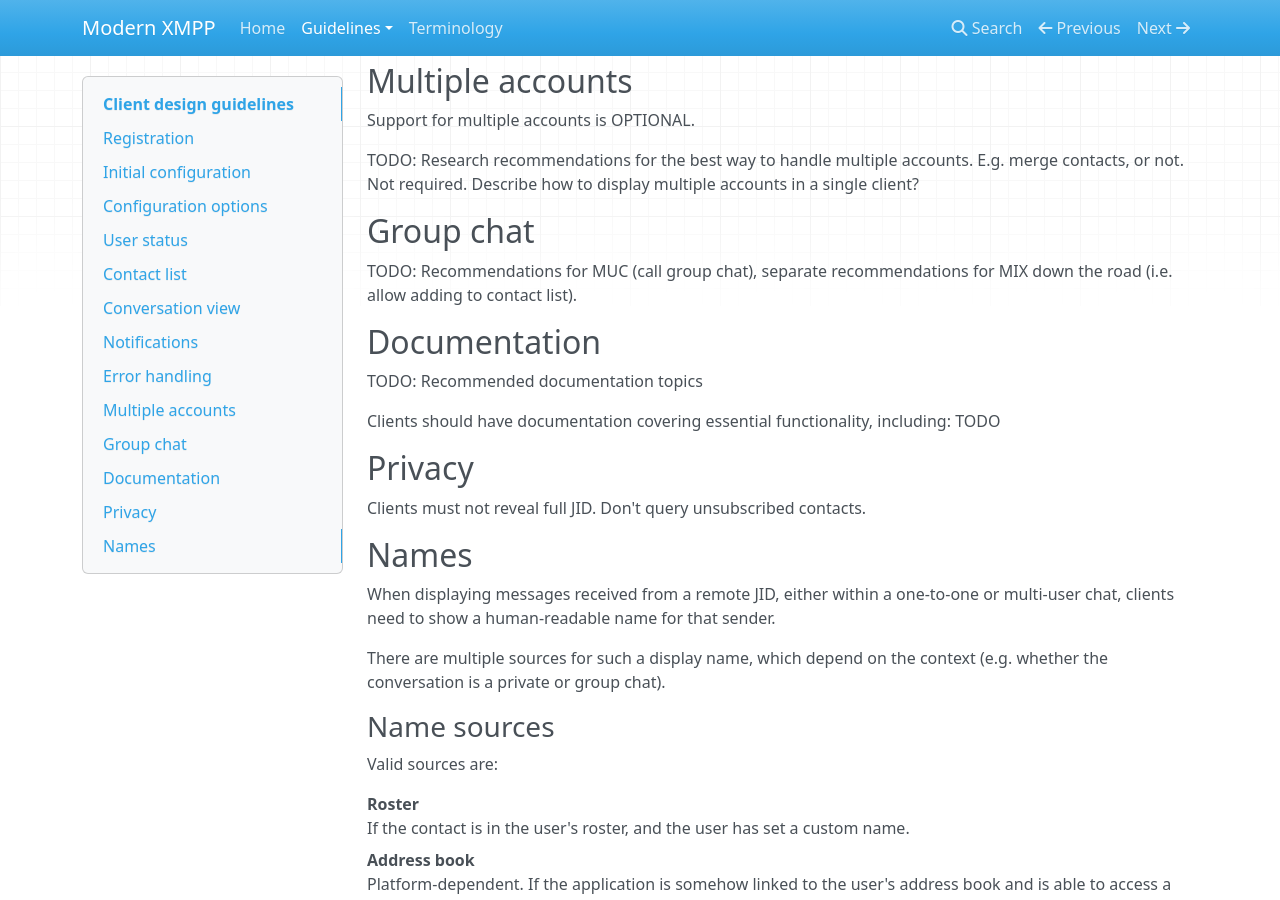
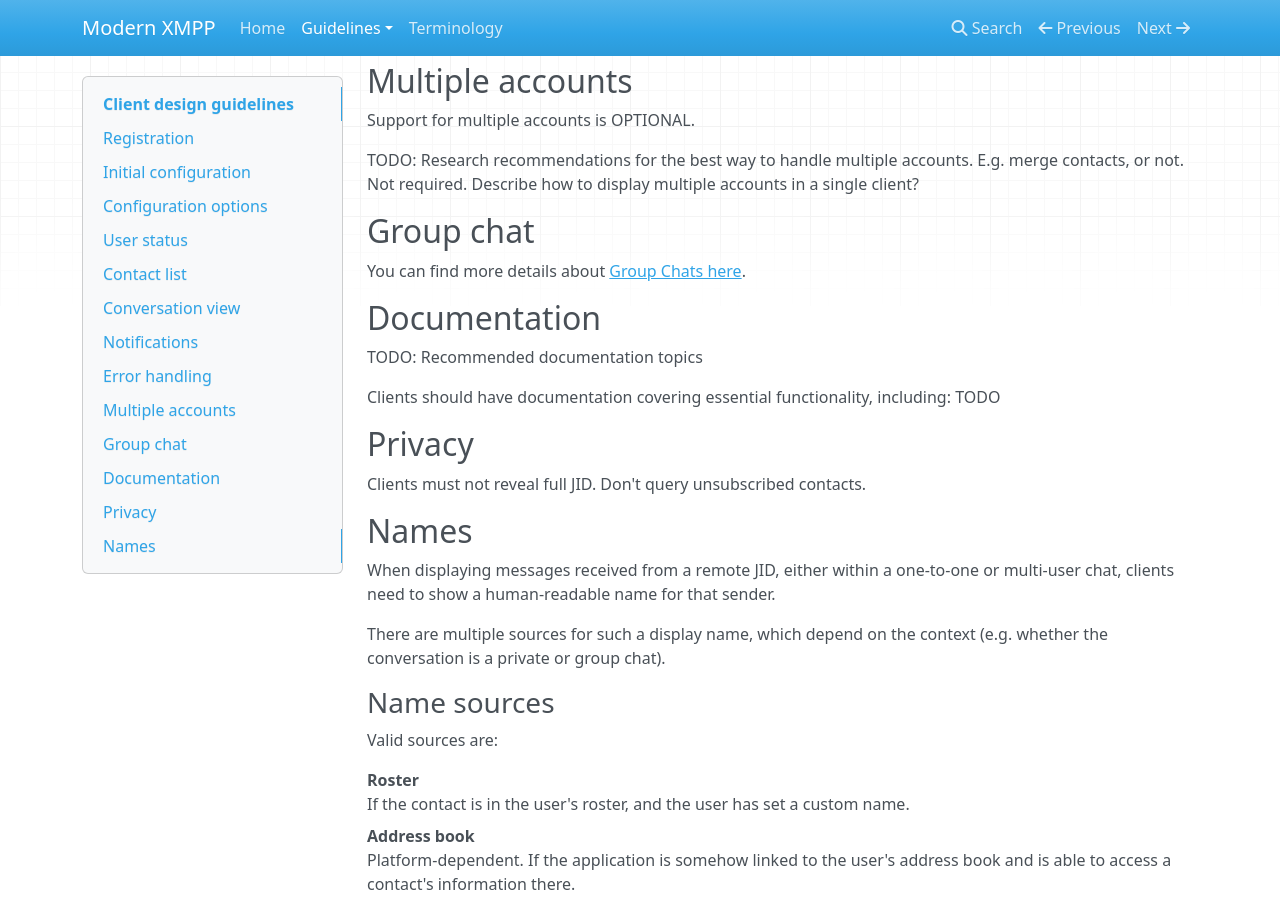
Before and after one commit to modernxmpp/modernxmpp, an MkDocs documentation site: the page built from docs/client-guidelines/design.md, in a window 1280 px wide and 900 px high, scrolled down 2494 px. Built offline with MkDocs 1.6.1, drawn with Linux system fonts in a browser that asks for light colours; nearby versions of some CDN libraries; some of the changed lines change nothing that is shown.

Commit message:
Some slight renaming and reorganisation

```diff
--- a/docs/client-guidelines/index.md
+++ b/docs/client-guidelines/design.md
@@ -1,4 +1,4 @@
-Title: Overview
+Title: Design Guidelines
 
 TODO: Provide rationale for recommendations as footnotes
 
@@ -114,7 +114,7 @@
 
 ## Group chat
 
-TODO: Recommendations for MUC (call group chat), separate recommendations for MIX down the road (i.e. allow adding to contact list).
+You can find more details about [Group Chats here](groupchat.md).
 
 ## Documentation
 
--- a/mkdocs.yml
+++ b/mkdocs.yml
@@ -3,7 +3,7 @@
 nav:
   - 'Home': 'index.md'
   - 'Guidelines':
-    - 'Overview': client-guidelines/index.md
+    - 'User Interface': client-guidelines/design.md
     - 'Protocol': client-guidelines/protocol.md
     - 'Multi-user Chats': client-guidelines/groupchat.md
   - 'Terminology': terminology.md
@@ -12,3 +12,5 @@
     - admonition
     - def_list
     - footnotes
+    - toc:
+        permalink: true
```
